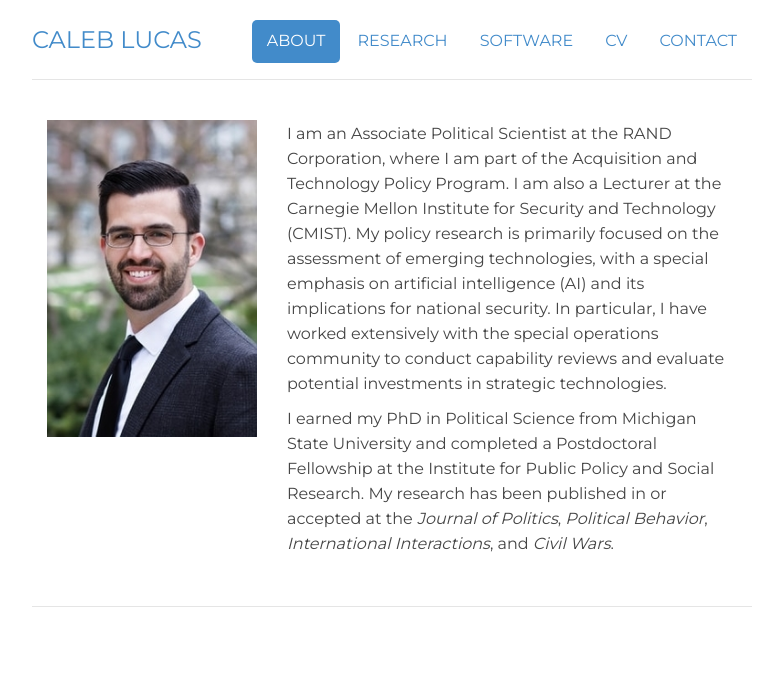
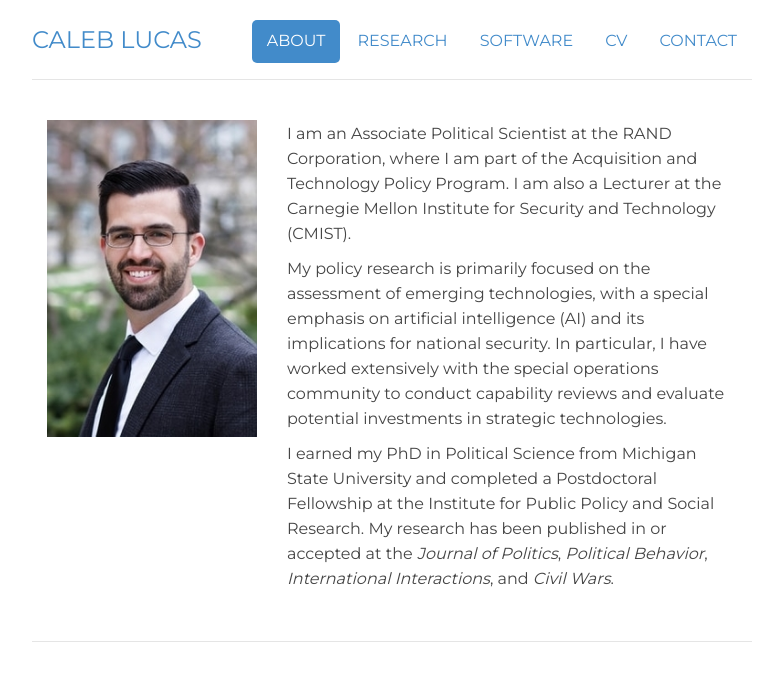
Before and after one commit to kingjon2/jonathanmking.github.io, a Jekyll site: the page built from index.html, in a window 1280 px wide. Shown: the top 681 px of the page, without its empty margins (248-1031 px from the left). Built offline with Jekyll 4.4.1, drawn with Linux system fonts in a browser that asks for light colours.

Commit message:
change spacing

```diff
--- a/index.html
+++ b/index.html
@@ -35,16 +35,20 @@ description: Caleb Lucas is a political scientist at the RAND Corporation.
 <!-- 	page for mobile users -->
 	<div class="visible-xs visible-sm">
 	<br />
-	<p>I am an Associate Political Scientist at the RAND Corporation, where I am part of the Acquisition and Technology Policy Program. I am also a Lecturer at the Carnegie Mellon Institute for Security and Technology (CMIST). My policy research is primarily focused on the assessment of emerging technologies, with a special emphasis on artificial intelligence (AI) and its implications for national security. In particular, I have worked extensively with the special operations community to conduct capability reviews and evaluate potential investments in strategic technologies.
-</p>
+	<p>I am an Associate Political Scientist at the RAND Corporation, where I am part of the Acquisition and Technology Policy Program. I am also a Lecturer at the Carnegie Mellon Institute for Security and Technology (CMIST).</p>
+
+	<p>My policy research is primarily focused on the assessment of emerging technologies, with a special emphasis on artificial intelligence (AI) and its implications for national security. In particular, I have worked extensively with the special operations community to conduct capability reviews and evaluate potential investments in strategic technologies.</p>
+
 	<p>I earned my PhD in Political Science from Michigan State University and completed a Postdoctoral Fellowship at the Institute for Public Policy and Social Research. My research has been published in or accepted at the <i>Journal of Politics</i>, <i>Political Behavior</i>, <i>International Interactions</i>, and <i>Civil Wars</i>.</p>
 <!-- 	<p>Feel free to <a href="/files/caleb_lucas_cv.pdf" target="_blank" title="CV">view my CV</a> or <a href="/contact" title="Contact">contact me</a>.</p> -->
 	</div>
 
 <!-- 	page for desktop users -->
 	<div class="hidden-xs hidden-sm">
-	<p>I am an Associate Political Scientist at the RAND Corporation, where I am part of the Acquisition and Technology Policy Program. I am also a Lecturer at the Carnegie Mellon Institute for Security and Technology (CMIST). My policy research is primarily focused on the assessment of emerging technologies, with a special emphasis on artificial intelligence (AI) and its implications for national security. In particular, I have worked extensively with the special operations community to conduct capability reviews and evaluate potential investments in strategic technologies.
-</p>
+	<p>I am an Associate Political Scientist at the RAND Corporation, where I am part of the Acquisition and Technology Policy Program. I am also a Lecturer at the Carnegie Mellon Institute for Security and Technology (CMIST).</p>
+
+	<p>My policy research is primarily focused on the assessment of emerging technologies, with a special emphasis on artificial intelligence (AI) and its implications for national security. In particular, I have worked extensively with the special operations community to conduct capability reviews and evaluate potential investments in strategic technologies.</p>
+
 	<p>I earned my PhD in Political Science from Michigan State University and completed a Postdoctoral Fellowship at the Institute for Public Policy and Social Research. My research has been published in or accepted at the <i>Journal of Politics</i>, <i>Political Behavior</i>, <i>International Interactions</i>, and <i>Civil Wars</i>.</p>
 <!-- 	<p>My research broadly focuses on how armed actors involved in civil conflicts manage their relationships with non-combatants. I am particularly interested in how these groups use different forms of media and their effect on civilian attitudes.</p> -->
 <!-- 	<p>Feel free to <a href="/files/caleb_lucas_cv.pdf" target="_blank" title="CV">view my CV</a> or <a href="/contact" title="Contact">contact me</a>.</p>  -->
```
